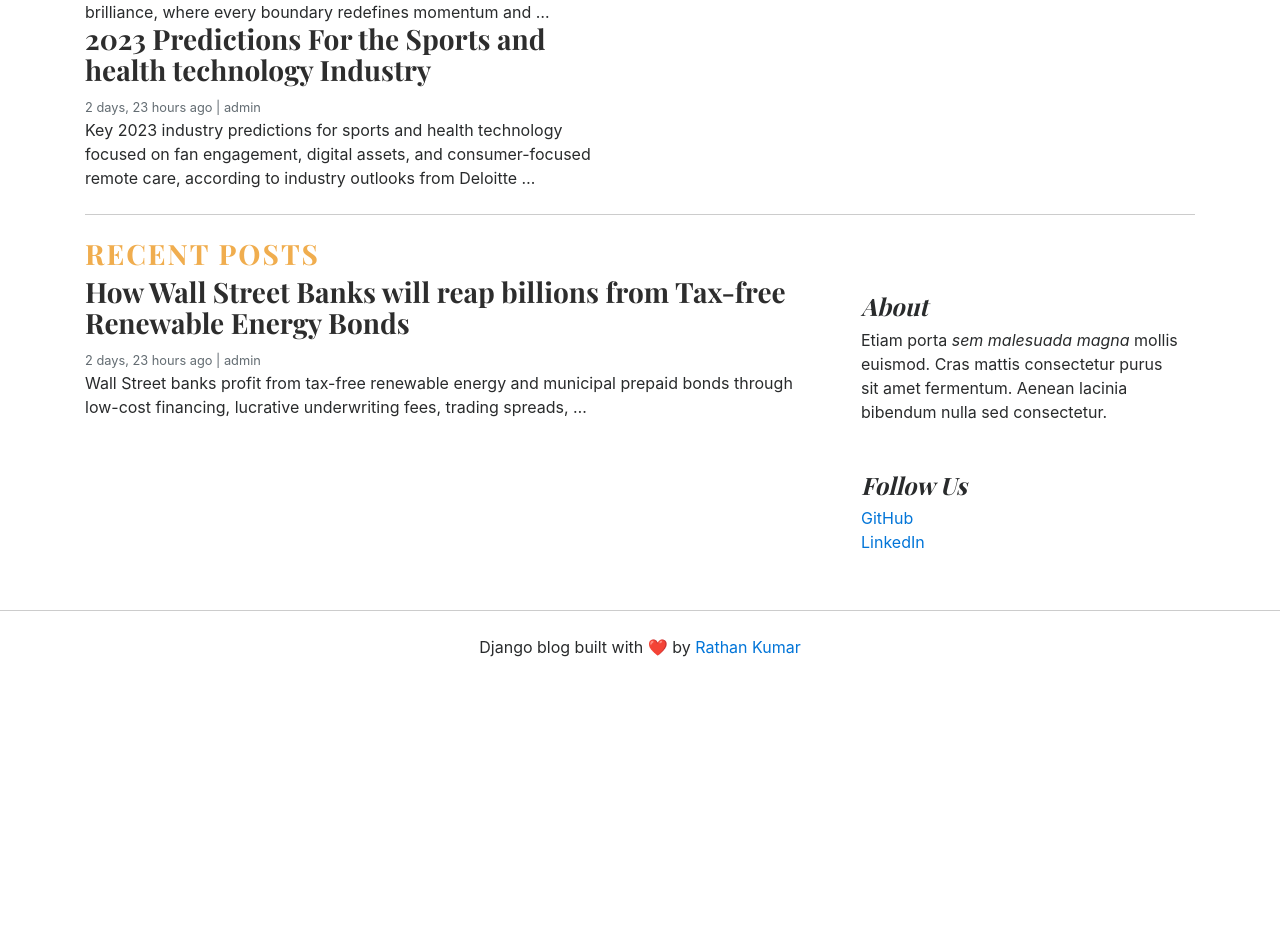
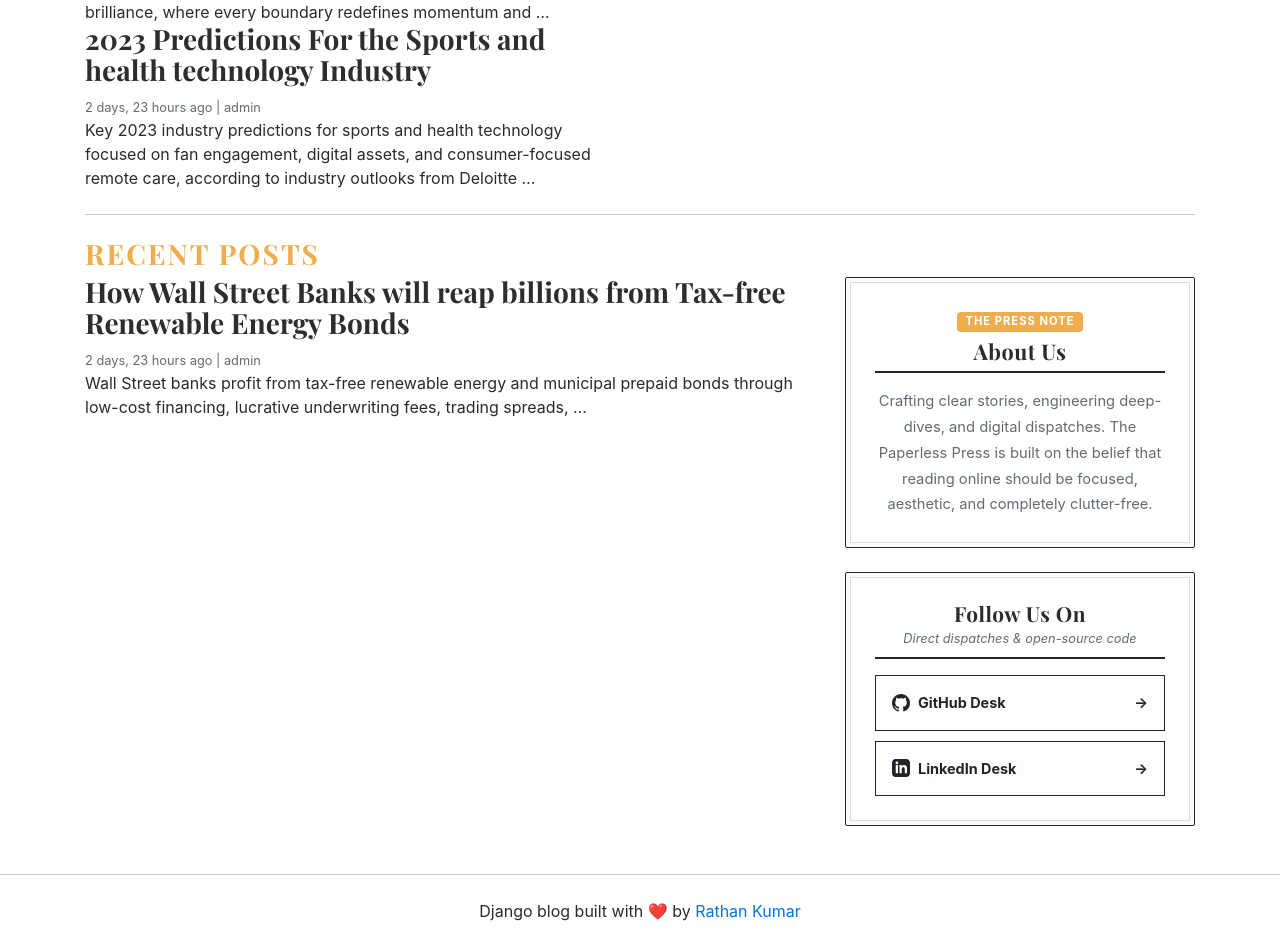
Before and after one commit to guptavaishali628/Django-Blogging-System, a Django app: page / in a window 1280 px wide. Shown: the part 994-1933 px from the top of the page. Before the commit the page ends 1651 px from the top, so only its background shows below. Run offline with Django 5.2, Linux system fonts and the light colour scheme; data comes from the database, SQL or seed files in the repository; both versions use the stored data as it was after the commit.

Commit message:
created about and social link section

```diff
--- a/blog_main/settings.py
+++ b/blog_main/settings.py
@@ -64,7 +64,8 @@ TEMPLATES = [
                 'django.contrib.auth.context_processors.auth',
                 'django.contrib.messages.context_processors.messages',
                 # include context processor
-                'blogs.context_processors.get_categories'
+                'blogs.context_processors.get_categories',
+                'blogs.context_processors.get_social_links'
             ],
         },
     },
--- a/blogs/context_processors.py
+++ b/blogs/context_processors.py
@@ -1,5 +1,12 @@
-from .models import Category
+from .models import Category, About, SocialLink
 
+# gate categories function:
 def get_categories(request):
     categories=Category.objects.all()
     return dict(categories=categories)
+
+# get about and socil link function:
+def get_social_links(request):
+    social_links = SocialLink.objects.all()
+    about = About.objects.first()  # first entry nikal lega
+    return dict(social_links=social_links, about=about)
--- a/blogs/models.py
+++ b/blogs/models.py
@@ -42,3 +42,32 @@ class Blog(models.Model):
 
     def __str__(self):
             return self.title
+
+# create About model:
+from django.db import models
+
+class About(models.Model):
+    about_heading = models.CharField(max_length=50, default="About Us")
+    about_description = models.TextField(max_length=500)
+    created_at = models.DateTimeField(auto_now_add=True)
+    updated_at = models.DateTimeField(auto_now=True)
+
+    class Meta:
+        verbose_name_plural = 'About'
+
+    def __str__(self):
+        return self.about_heading
+
+# class SocialLink
+class SocialLink(models.Model):
+    PLATFORM_CHOICES = (
+        ('github', 'GitHub'),
+        ('linkedin', 'LinkedIn'),
+    )
+    platform = models.CharField(max_length=20, choices=PLATFORM_CHOICES, unique=True)
+    link = models.URLField(max_length=255)
+    created_at = models.DateTimeField(auto_now_add=True)
+    updated_at = models.DateTimeField(auto_now=True)
+
+    def __str__(self):
+        return self.platform
--- /dev/null
+++ b/templates/about_social_link.html
@@ -0,0 +1,79 @@
+<!-- About Section (Editorial Box) -->
+<div class="card mb-4 border-0 shadow-sm" style="background-color: #fafafa; border: 1.5px solid #212529 !important; border-radius: 2px;">
+  <div class="card-body p-4" style="border: 1px solid #dcdcdc; margin: 4px; background: #ffffff;">
+
+    <!-- Box Header with Accent -->
+    <div class="text-center pb-2 mb-3 border-bottom" style="border-bottom: 2px solid #212529 !important;">
+      <span class="badge badge-warning text-dark font-weight-bold text-uppercase px-2 py-1 mb-1" style="font-size: 0.7rem; letter-spacing: 1px;">
+        The Press Note
+      </span>
+      <h5 class="font-weight-bold text-dark m-0 mt-1" style="font-family: 'Playfair Display', serif; font-size: 1.35rem; letter-spacing: 0.5px;">
+        {{ about.about_heading|default:"About The Paperless Press" }}
+      </h5>
+    </div>
+
+    <!-- Box Description -->
+    <p class="card-text text-muted text-center" style="font-size: 0.92rem; line-height: 1.75; color: #444444;">
+      {{ about.about_description|linebreaksbr|default:"The Paperless Press is an independent digital publication sharing authentic narratives, technology architectures, and perspectives for modern thinkers." }}
+    </p>
+  </div>
+</div>
+
+<!-- Social Links Section (Framed Box) -->
+<div class="card mb-4 border-0 shadow-sm" style="background-color: #fafafa; border: 1.5px solid #212529 !important; border-radius: 2px;">
+  <div class="card-body p-4" style="border: 1px solid #dcdcdc; margin: 4px; background: #ffffff;">
+
+    <!-- Box Header -->
+    <div class="text-center pb-2 mb-3 border-bottom" style="border-bottom: 2px solid #212529 !important;">
+      <h5 class="font-weight-bold text-dark m-0" style="font-family: 'Playfair Display', serif; font-size: 1.3rem; letter-spacing: 0.5px;">
+        Follow Us On
+      </h5>
+      <small class="text-muted font-italic" style="font-size: 0.8rem;">Direct dispatches & open-source code</small>
+    </div>
+
+    <!-- Social Boxes (Grid Tile Style) -->
+    <div class="row no-gutters" style="gap: 10px;">
+      {% for item in social_links %}
+        {% if item.platform == 'github' %}
+          <div class="col-12">
+            <a href="{{ item.link }}" target="_blank"
+               class="d-flex align-items-center justify-content-between p-3 font-weight-bold"
+               style="background-color: #fdfdfd; color: #212529; border: 1.5px solid #212529; text-decoration: none; font-size: 0.9rem; transition: background-color 0.2s ease, color 0.2s ease, border-color 0.2s ease;"
+               onmouseover="this.style.backgroundColor='#212529'; this.style.color='#ffffff';"
+               onmouseout="this.style.backgroundColor='#fdfdfd'; this.style.color='#212529';">
+              <span class="d-flex align-items-center">
+                <svg class="mr-2" width="18" height="18" viewBox="0 0 24 24" fill="currentColor">
+                  <path d="M12 0C5.37 0 0 5.37 0 12c0 5.31 3.435 9.795 8.205 11.385.6.105.825-.255.825-.57 0-.285-.015-1.23-.015-2.235-3.015.555-3.795-.735-4.035-1.41-.135-.345-.72-1.41-1.23-1.695-.42-.225-1.02-.78-.015-.795.945-.015 1.62.87 1.845 1.23 1.08 1.815 2.805 1.305 3.495.99.105-.78.42-1.305.765-1.605-2.67-.3-5.46-1.335-5.46-5.925 0-1.305.465-2.385 1.23-3.225-.12-.3-.54-1.53.12-3.18 0 0 1.005-.315 3.3 1.23.96-.27 1.98-.405 3-.405s2.04.135 3 .405c2.295-1.56 3.3-1.23 3.3-1.23.66 1.65.24 2.88.12 3.18.765.84 1.23 1.905 1.23 3.225 0 4.605-2.805 5.625-5.475 5.925.435.375.81 1.095.81 2.22 0 1.605-.015 2.895-.015 3.3 0 .315.225.69.825.57A12.02 12.02 0 0024 12c0-6.63-5.37-12-12-12z"/>
+                </svg>
+                GitHub Desk
+              </span>
+              <span>&rarr;</span>
+            </a>
+          </div>
+
+        {% elif item.platform == 'linkedin' %}
+          <div class="col-12">
+            <a href="{{ item.link }}" target="_blank"
+               class="d-flex align-items-center justify-content-between p-3 font-weight-bold"
+               style="background-color: #fdfdfd; color: #212529; border: 1.5px solid #212529; text-decoration: none; font-size: 0.9rem; transition: background-color 0.2s ease, color 0.2s ease, border-color 0.2s ease;"
+               onmouseover="this.style.backgroundColor='#0077b5'; this.style.borderColor='#0077b5'; this.style.color='#ffffff';"
+               onmouseout="this.style.backgroundColor='#fdfdfd'; this.style.borderColor='#212529'; this.style.color='#212529';">
+              <span class="d-flex align-items-center">
+                <svg class="mr-2" width="18" height="18" viewBox="0 0 24 24" fill="currentColor">
+                  <path d="M19 0h-14c-2.761 0-5 2.239-5 5v14c0 2.761 2.239 5 5 5h14c2.762 0 5-2.239 5-5v-14c0-2.761-2.238-5-5-5zm-11 19h-3v-11h3v11zm-1.5-12.268c-.966 0-1.75-.79-1.75-1.764s.784-1.764 1.75-1.764 1.75.79 1.75 1.764-.783 1.764-1.75 1.764zm13.5 12.268h-3v-5.604c0-3.368-4-3.113-4 0v5.604h-3v-11h3v1.765c1.396-2.586 7-2.777 7 2.476v6.759z"/>
+                </svg>
+                LinkedIn Desk
+              </span>
+              <span>&rarr;</span>
+            </a>
+          </div>
+        {% endif %}
+      {% empty %}
+        <div class="col-12 text-center py-2">
+          <p class="text-muted small mb-0 font-italic">No links attached.</p>
+        </div>
+      {% endfor %}
+    </div>
+
+  </div>
+</div>
--- a/templates/home.html
+++ b/templates/home.html
@@ -60,20 +60,9 @@
       </div>
       <!-- /.blog-main -->
 
-      <aside class="col-md-4 blog-sidebar">
-        <div class="p-3 mb-3 bg-light rounded">
-          <h4 class="font-italic">About</h4>
-          <p class="mb-0">Etiam porta <em>sem malesuada magna</em> mollis euismod. Cras mattis consectetur purus sit amet fermentum. Aenean lacinia bibendum nulla sed consectetur.</p>
-        </div>
-
-        <div class="p-3">
-          <h4 class="font-italic">Follow Us</h4>
-          <ol class="list-unstyled">
-            <li><a href="#">GitHub</a></li>
-            <li><a href="#">LinkedIn</a></li>
-          </ol>
-        </div>
-      </aside><!-- /.blog-sidebar -->
+      <aside class="col-lg-4 blog-sidebar">
+        {% include 'about_social_link.html' %}
+      </aside>
 
     </div><!-- /.row -->
 
```
Also changed, not shown: blogs/admin.py (+11 -1 lines), blogs/migrations/0006_about_sociallink.py (added), db.sqlite3.
